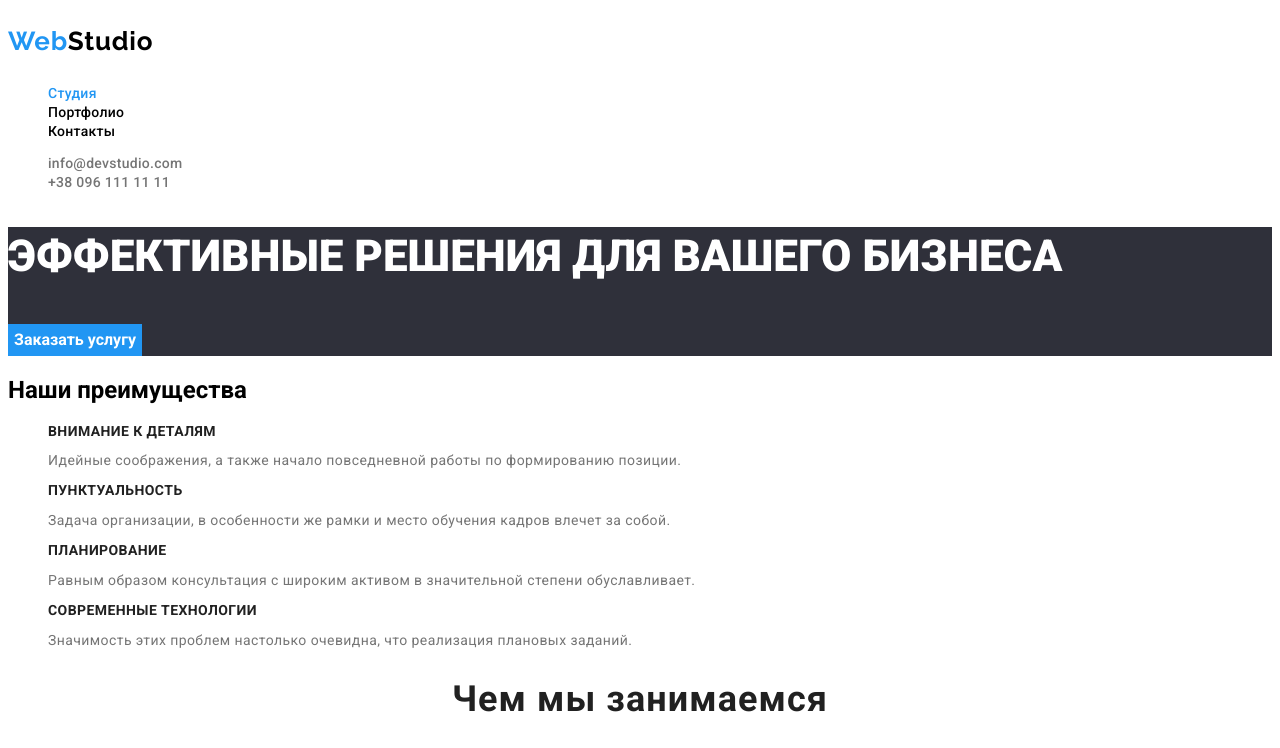
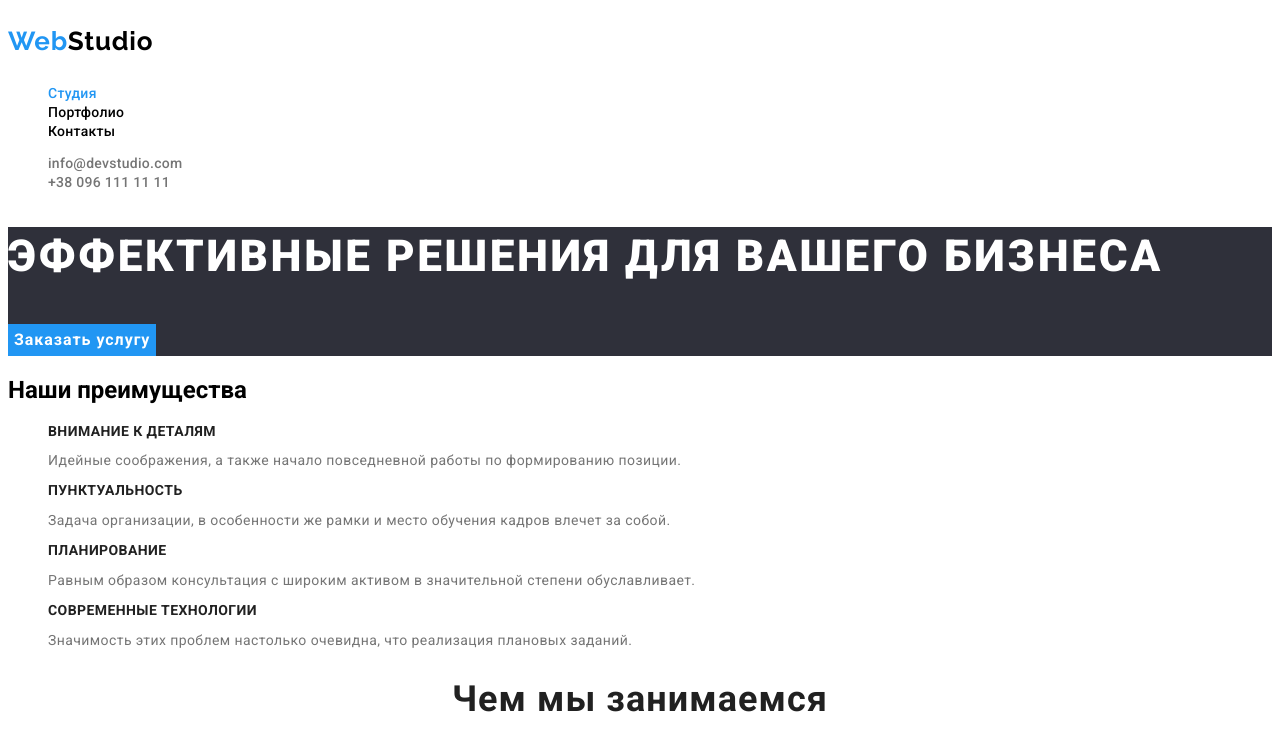
Before and after one commit to GKalenchenko/goit-markup-hw-02, a plain HTML site: page index.html in a window 1280 px wide. Shown: the top 748 px of the page. Drawn offline with Linux system fonts and the light colour scheme.

Commit message:
Правки после сдачи дз
Добавляет шрифт радио кнопкам, и letter-spacing, там где пропустил

```diff
--- a/css/styles.css
+++ b/css/styles.css
@@ -85,6 +85,7 @@ body {
   font-weight: 900;
   font-size: 44px;
   line-height: 1.36;
+  letter-spacing: 0.06em;
   text-transform: uppercase;
   color: var(--default-white);
 }
@@ -100,7 +101,9 @@ body {
   font-weight: 700;
   font-size: 16px;
   line-height: 1.87;
+  letter-spacing: 0.06em;
   color: var(--default-white);
+
 }
 
 .hero-button:hover,
@@ -203,6 +206,7 @@ footer {
 
 /*----------- portfolio section -----------*/
 .button-filter {
+  font-family: "Roboto", sans-serif;
   font-weight: 500;
   font-size: 16px;
   line-height: 1.62;
```
